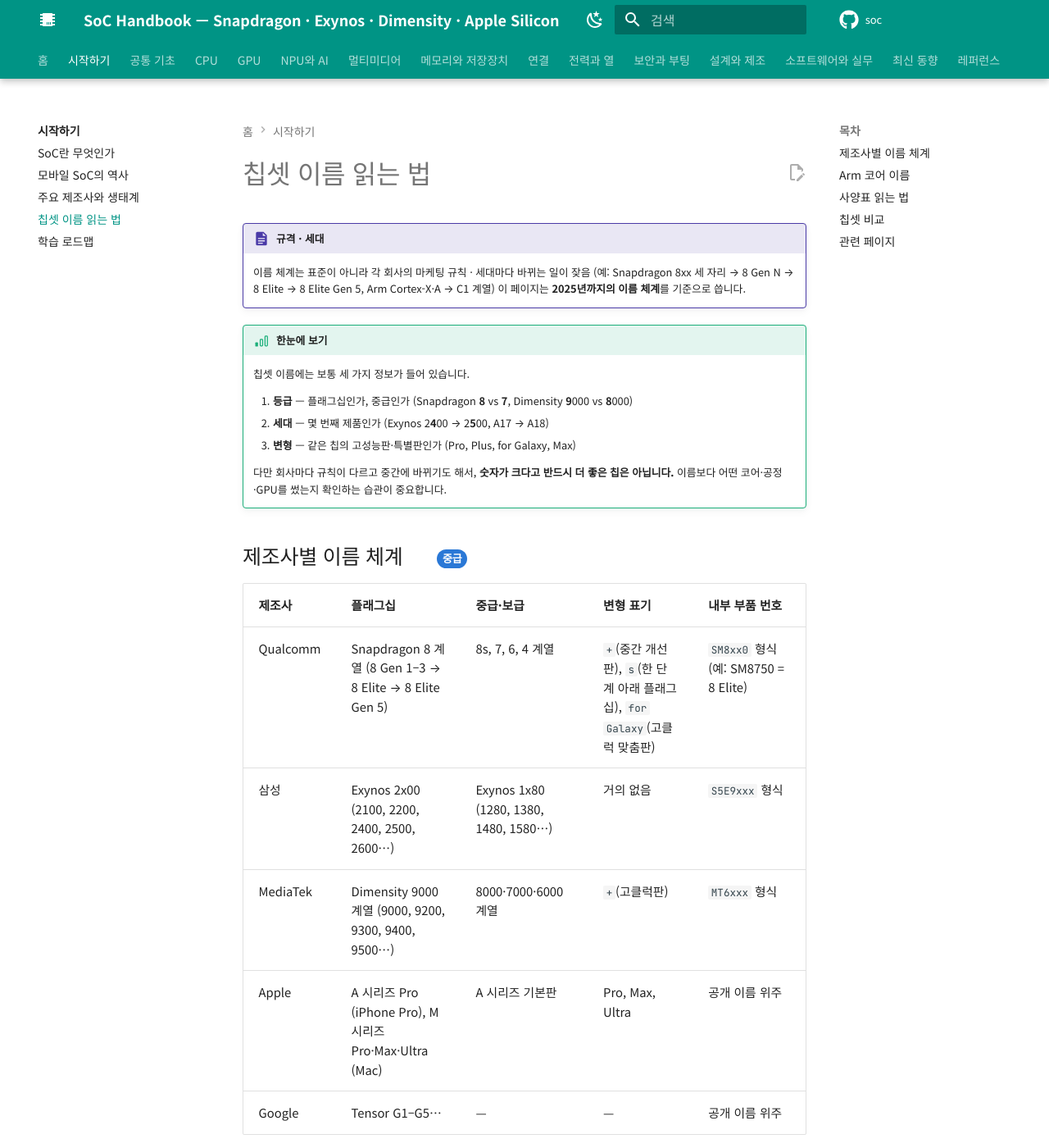
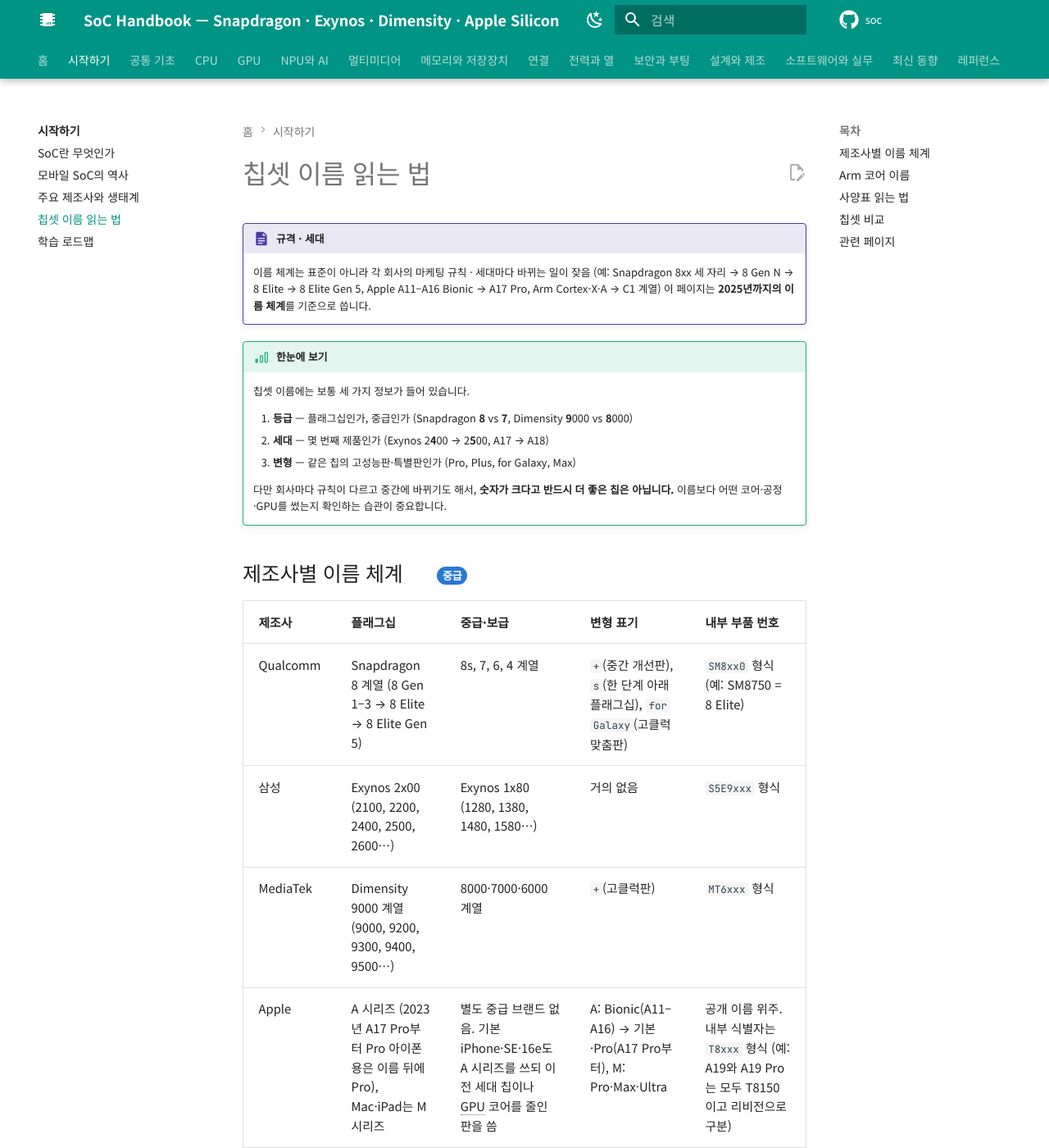
Before and after one commit to goodhosup/soc, an MkDocs documentation site: the page built from docs/getting-started/naming.md, in a window 1280 px wide and 1400 px high. Shown: the whole window at 82% size. Built offline with MkDocs 1.6.1 and Material for MkDocs 9.7.7, drawn with Linux system fonts in a browser that asks for light colours; comment, search, counter and statistics services are not loaded; some of the changed text lies outside the part shown.

Commit message:
이름 읽는 법: Apple A 시리즈 명명 규칙 바로잡기
- 중급·보급 칩 브랜드가 따로 없고 기본·보급 iPhone도 A 시리즈를 씀을 명시
- Bionic(A11–A16) → Pro(A17 Pro부터) 변화, 기본·Pro판 공존(A18부터)
- 같은 이름 안의 GPU 코어 차이(iPhone 16e A18, iPhone Air A19 Pro)
- 내부 식별자 T8xxx 예시, Max·Ultra는 M 시리즈 전용임을 구분

Co-Authored-By: Claude Opus 5.5 (1M context) <noreply@anthropic.com>
Claude-Session: https://claude.ai/code/session_01HobMMxQh5YVtduQLffGgFz

```diff
--- a/docs/getting-started/naming.md
+++ b/docs/getting-started/naming.md
@@ -1,7 +1,7 @@
 # 칩셋 이름 읽는 법
 
 !!! spec "규격 · 세대"
-    이름 체계는 표준이 아니라 각 회사의 마케팅 규칙 · 세대마다 바뀌는 일이 잦음 (예: Snapdragon 8xx 세 자리 → 8 Gen N → 8 Elite → 8 Elite Gen 5, Arm Cortex-X·A → C1 계열)
+    이름 체계는 표준이 아니라 각 회사의 마케팅 규칙 · 세대마다 바뀌는 일이 잦음 (예: Snapdragon 8xx 세 자리 → 8 Gen N → 8 Elite → 8 Elite Gen 5, Apple A11–A16 Bionic → A17 Pro, Arm Cortex-X·A → C1 계열)
     이 페이지는 **2025년까지의 이름 체계**를 기준으로 씁니다.
 
 !!! basic "한눈에 보기"
@@ -20,7 +20,7 @@
 | Qualcomm | Snapdragon 8 계열 (8 Gen 1–3 → 8 Elite → 8 Elite Gen 5) | 8s, 7, 6, 4 계열 | `+`(중간 개선판), `s`(한 단계 아래 플래그십), `for Galaxy`(고클럭 맞춤판) | `SM8xx0` 형식 (예: SM8750 = 8 Elite) |
 | 삼성 | Exynos 2x00 (2100, 2200, 2400, 2500, 2600…) | Exynos 1x80 (1280, 1380, 1480, 1580…) | 거의 없음 | `S5E9xxx` 형식 |
 | MediaTek | Dimensity 9000 계열 (9000, 9200, 9300, 9400, 9500…) | 8000·7000·6000 계열 | `+`(고클럭판) | `MT6xxx` 형식 |
-| Apple | A 시리즈 Pro (iPhone Pro), M 시리즈 Pro·Max·Ultra (Mac) | A 시리즈 기본판 | Pro, Max, Ultra | 공개 이름 위주 |
+| Apple | A 시리즈 (2023년 A17 Pro부터 Pro 아이폰용은 이름 뒤에 Pro), Mac·iPad는 M 시리즈 | 별도 중급 브랜드 없음. 기본 iPhone·SE·16e도 A 시리즈를 쓰되 이전 세대 칩이나 GPU 코어를 줄인 판을 씀 | A: Bionic(A11–A16) → 기본·Pro(A17 Pro부터), M: Pro·Max·Ultra | 공개 이름 위주. 내부 식별자는 `T8xxx` 형식 (예: A19와 A19 Pro는 모두 T8150이고 리비전으로 구분) |
 | Google | Tensor G1–G5… | — | — | 공개 이름 위주 |
 
 !!! tip "부품 번호가 더 정확할 때"
@@ -56,15 +56,17 @@ SoC 이름만큼 헷갈리는 것이 CPU 코어 이름입니다.
 
     **코드 이름과 커널.** 업스트림 Linux 커널은 Qualcomm 칩을 `sm8650`, `sm8750` 같은 부품 번호로, 디바이스 트리 호환 문자열은 `qcom,sm8750` 같은 형식으로 부릅니다. Android 공통 커널과 벤더 커널에서는 내부 코드 이름(플랫폼 이름)이 함께 쓰여서, 소스 트리를 볼 때 마케팅 이름·부품 번호·코드 이름 세 가지를 오가야 합니다.
 
-    **Apple 이름의 의미.** A 시리즈에서 Pro 판은 같은 세대의 기본판보다 GPU 코어 수·캐시 등이 더 많은 별도 구성인 경우가 많고, M 시리즈의 Max·Ultra는 블록 수를 크게 늘리거나(Max) 두 다이를 이어 붙인(Ultra) 구성입니다. 이름 하나로 다이 구성이 바뀐다는 점에서 Android 쪽의 "고클럭판"과 성격이 다릅니다.
+    **Apple 이름의 의미.** A 시리즈는 A11부터 A16까지 이름 뒤에 "Bionic"을 붙였고, 2023년 A17 Pro부터 Bionic을 빼고 Pro 아이폰용 칩에 "Pro"를 붙였습니다. 이후로는 같은 세대에 기본판과 Pro판이 함께 나옵니다(A18·A18 Pro, A19·A19 Pro). Pro판은 기본판보다 GPU 코어 수·캐시 등이 더 많은 구성입니다(예: A18은 GPU 5코어, A18 Pro는 6코어). 그 전에는 기본 아이폰이 전년도 Pro 아이폰의 칩을 그대로 쓰는 경우가 많았습니다(iPhone 14는 A15, iPhone 15는 A16). M 시리즈의 Max·Ultra는 블록 수를 크게 늘리거나(Max) 두 다이를 이어 붙인(Ultra) 구성입니다. 이름 하나로 다이 구성이 바뀐다는 점에서 Android 쪽의 "고클럭판"과 성격이 다릅니다.
+
+    **같은 이름, 다른 GPU 코어 수.** Apple은 같은 칩 이름 안에서도 GPU 코어 일부를 끈 판을 씁니다. iPhone 16e의 A18은 GPU가 4코어로 iPhone 16의 A18(5코어)보다 하나 적고, iPhone Air의 A19 Pro는 GPU가 5코어로 iPhone 17 Pro의 A19 Pro(6코어)보다 하나 적습니다. 그래서 Apple 칩은 이름만이 아니라 **어느 기기에 들어간 칩인지**까지 확인해야 정확히 비교할 수 있습니다([칩셋 세대 인덱스](../reference/chipset-index.md)).
 
 ## 칩셋 비교
 
 | 항목 | Snapdragon | Exynos | Dimensity | Apple |
 |---|---|---|---|---|
 | 세대 표기 | 이름 개편이 잦음 | 앞 두 자리 증가 | 천 단위 증가 | 숫자 1씩 증가 |
-| 같은 세대 변형 | 많음 (`+`, `s`, for Galaxy) | 적음 | 있음 (`+`) | Pro·Max·Ultra |
-| 이름에서 알 수 있는 것 | 등급과 대략의 시기 | 등급과 세대 | 등급과 세대 | 세대와 등급 |
+| 같은 세대 변형 | 많음 (`+`, `s`, for Galaxy) | 적음 | 있음 (`+`) | A: 기본·Pro (같은 이름에도 GPU 코어 수가 다른 판), M: Pro·Max·Ultra |
+| 이름에서 알 수 있는 것 | 등급과 대략의 시기 | 등급과 세대 | 등급과 세대 | 세대와 Pro 여부 (기기별 GPU 코어 수는 따로 확인) |
 
 ## 관련 페이지
 - [모바일 SoC의 역사](history.md) — 세대가 바뀐 흐름
```
